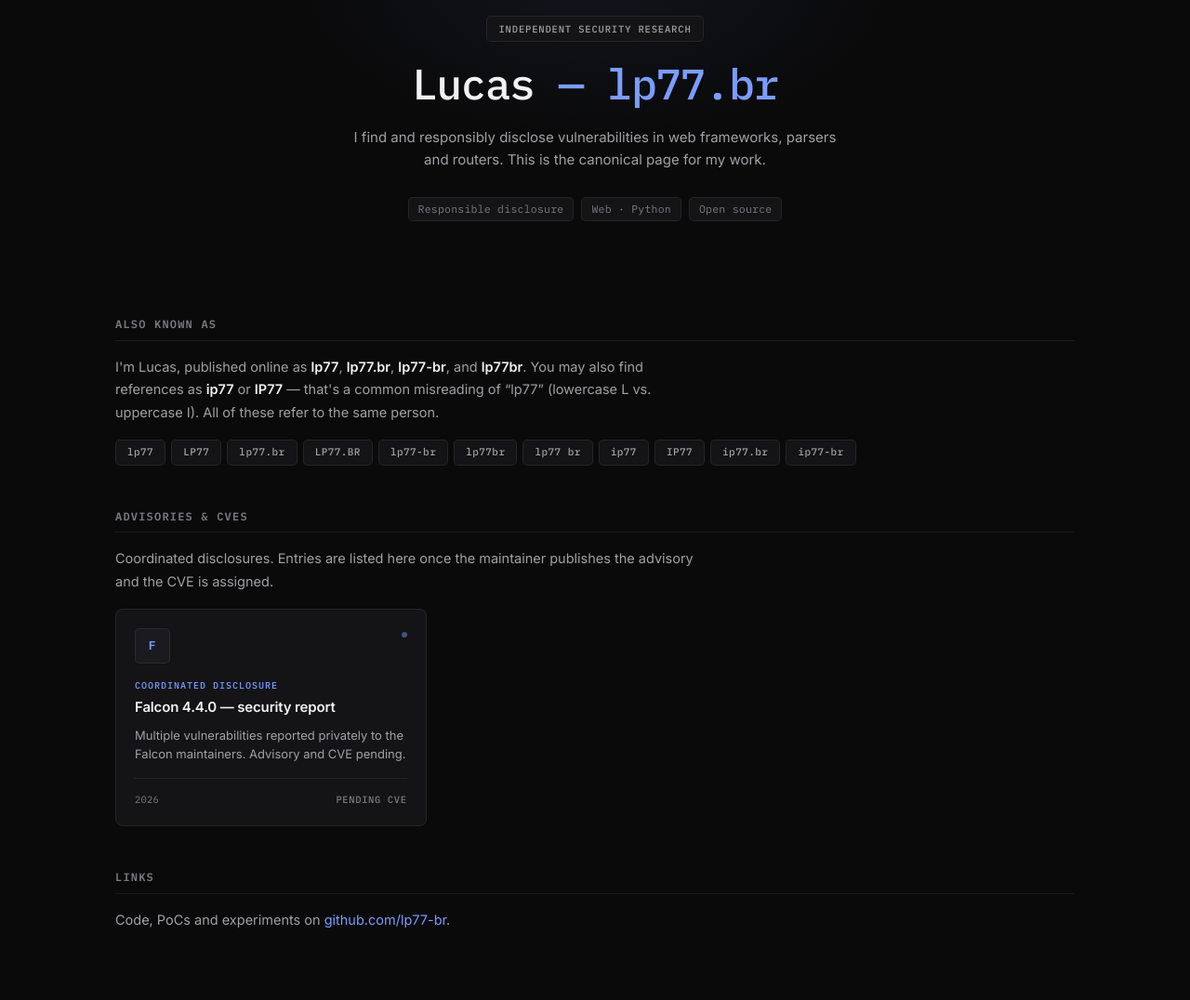
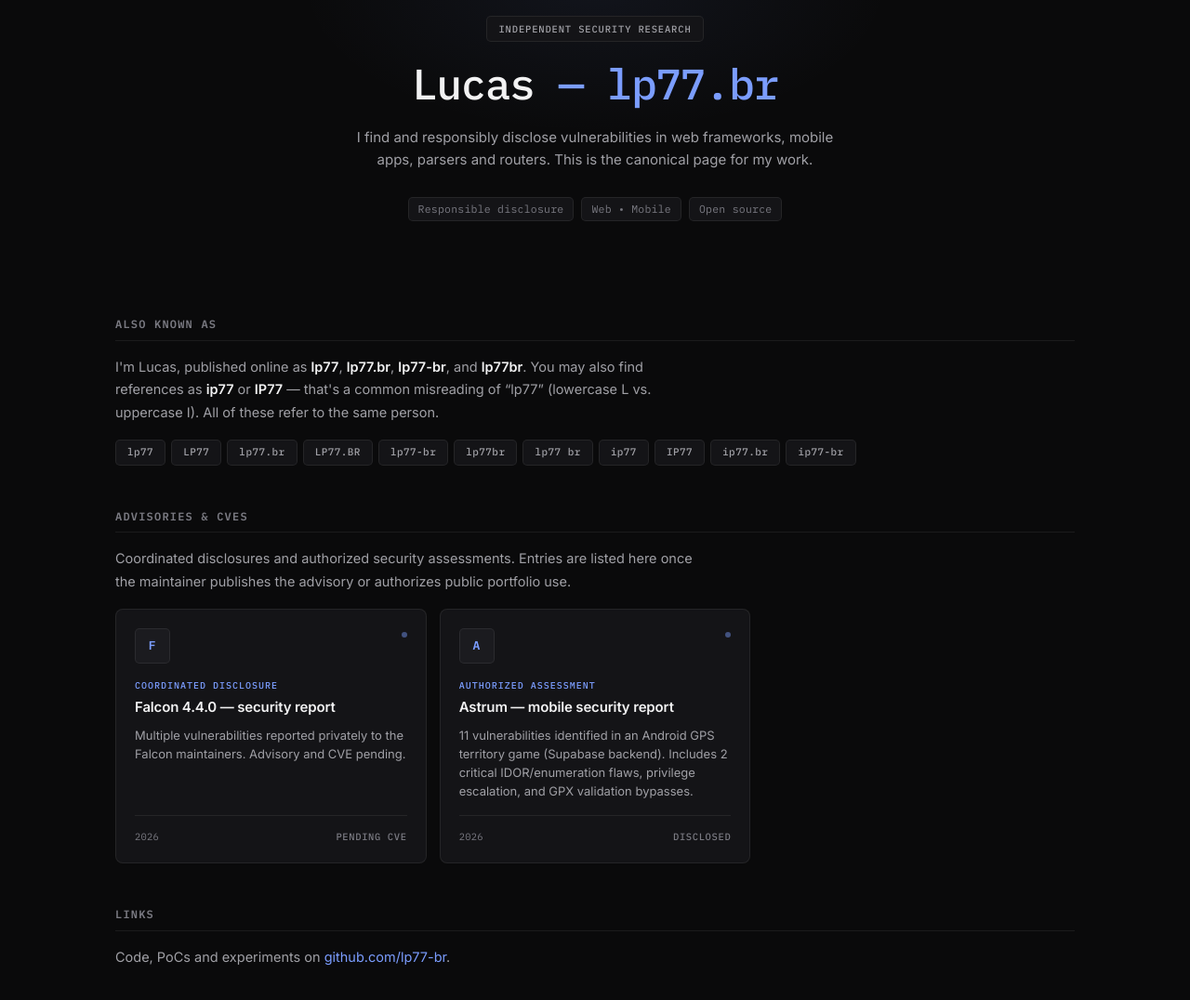
Before and after one commit to lp77-br/website, a plain HTML site: page index.html in a window 1280 px wide. Shown: the part 120-1196 px from the top of the page at 93% size. Drawn offline with Linux system fonts and the light colour scheme.

Commit message:
Update index.html

```diff
--- a/index.html
+++ b/index.html
@@ -5,14 +5,14 @@
   <meta name="viewport" content="width=device-width, initial-scale=1.0">
   <meta name="theme-color" content="#0a0a0b">
   <meta name="author" content="Lucas (lp77.br)">
-  <meta name="description" content="Lucas (lp77.br / lp77 / ip77) — independent security researcher focused on web frameworks, parsers and routers. Responsible disclosure, CVEs, and open source work.">
-  <meta name="keywords" content="lp77, LP77, lp77.br, lp77-br, lp77br, lp77 br, LP77 BR, ip77, IP77, ip77.br, ip77-br, Lucas security researcher, responsible disclosure, CVE, Falcon, security research">
+  <meta name="description" content="Lucas (lp77.br / lp77 / ip77) — independent security researcher focused on web frameworks, mobile apps, parsers and routers. Responsible disclosure, CVEs, and open source work.">
+  <meta name="keywords" content="lp77, LP77, lp77.br, lp77-br, lp77br, lp77 br, LP77 BR, ip77, IP77, ip77.br, ip77-br, Lucas security researcher, responsible disclosure, CVE, Falcon, Astrum, Android security, security research">
   <title>Lucas (lp77.br) — Security Researcher</title>
   <link rel="canonical" href="https://www.lp77.one/">
 
   <meta property="og:type" content="profile">
   <meta property="og:title" content="Lucas (lp77.br) — Security Researcher">
-  <meta property="og:description" content="Independent security researcher. Responsible disclosure of vulnerabilities in web frameworks, parsers and routers.">
+  <meta property="og:description" content="Independent security researcher. Responsible disclosure of vulnerabilities in web frameworks, mobile apps, parsers and routers.">
   <meta property="og:url" content="https://www.lp77.one/">
   <meta property="og:site_name" content="lp77.one">
 
@@ -39,11 +39,11 @@
     "mainEntityOfPage": "https://www.lp77.one/",
     "sameAs": ["https://github.com/lp77-br"],
     "jobTitle": "Security Researcher",
-    "description": "Independent security researcher focused on web frameworks, parsers and routers.",
+    "description": "Independent security researcher focused on web frameworks, mobile apps, parsers and routers.",
     "knowsAbout": [
       "Web security", "Responsible disclosure", "Authentication bypass",
       "ReDoS", "Path traversal", "Python", "Web frameworks", "Routing",
-      "Regular expression denial of service"
+      "Regular expression denial of service", "Mobile Security", "Android Security"
     ]
   }
   </script>
@@ -88,11 +88,11 @@
       </h1>
       <p class="hero-sub">
         I find and responsibly disclose vulnerabilities in web frameworks,
-        parsers and routers. This is the canonical page for my work.
+        mobile apps, parsers and routers. This is the canonical page for my work.
       </p>
       <div class="hero-stats" aria-label="Areas of focus">
         <span>Responsible disclosure</span>
-        <span>Web · Python</span>
+        <span>Web &bull; Mobile</span>
         <span>Open source</span>
       </div>
     </div>
@@ -126,8 +126,8 @@
     <section class="section" aria-labelledby="advisories-title">
       <h2 class="section-title" id="advisories-title">Advisories &amp; CVEs</h2>
       <p class="prose">
-        Coordinated disclosures. Entries are listed here once the maintainer
-        publishes the advisory and the CVE is assigned.
+        Coordinated disclosures and authorized security assessments. Entries are listed here once the maintainer
+        publishes the advisory or authorizes public portfolio use.
       </p>
 
       <div class="grid">
@@ -150,6 +150,26 @@
           <div class="card-footer">
             <span class="card-date">2026</span>
             <span class="card-status">Pending CVE</span>
+          </div>
+        </article>
+
+        <article class="card card-static">
+          <div class="card-header">
+            <div class="card-logo">
+              <span class="card-logo-initials">A</span>
+            </div>
+            <span class="card-dot" aria-hidden="true"></span>
+          </div>
+          <div class="card-body">
+            <p class="card-subtitle">Authorized assessment</p>
+            <h3 class="card-title">Astrum — mobile security report</h3>
+            <p class="card-desc">
+              11 vulnerabilities identified in an Android GPS territory game (Supabase backend). Includes 2 critical IDOR/enumeration flaws, privilege escalation, and GPX validation bypasses.
+            </p>
+          </div>
+          <div class="card-footer">
+            <span class="card-date">2026</span>
+            <span class="card-status">Disclosed</span>
           </div>
         </article>
 
```
